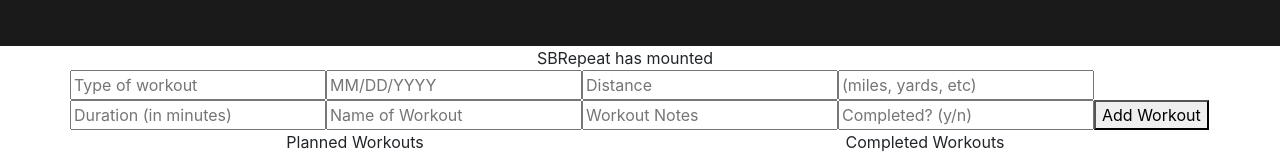
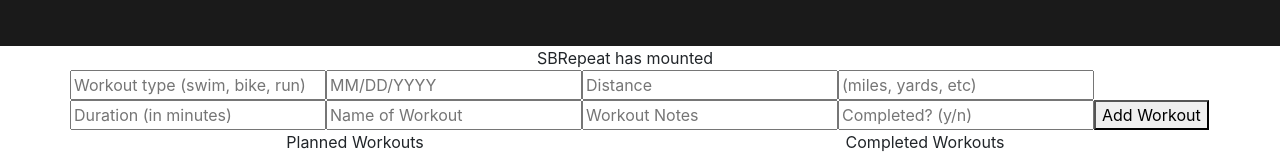
Before and after one commit to bpdavitt/SBRepeat, a React app: page / in a window 1280 px wide. Shown: the part 276-436 px from the top of the page. Built offline with nearby package versions, Linux system fonts and the light colour scheme; no server answers.

Commit message:
Clear datafields on submission of new workout

```diff
--- a/client/App.jsx
+++ b/client/App.jsx
@@ -25,6 +25,7 @@
     const workout = {}
     for (let i = 0; i < workoutData.length - 1; i++) {
       workout[workoutData[i].name] = workoutData[i].value;
+      workoutData[i].value = '';
     }
     workout.completed.toLowerCase().includes('y') ? workout.completed = true : workout.completed = false;
     console.log(workout);
--- a/client/components/CreateWorkout.jsx
+++ b/client/components/CreateWorkout.jsx
@@ -5,7 +5,7 @@
   return(
     <div>
       <form onSubmit={(e)=>{props.clickHandler(e)}}>
-        <input type="text" name="type" placeholder="Type of workout"></input>
+        <input type="text" name="type" placeholder="Workout type (swim, bike, run)"></input>
         <input type="text" name="date" placeholder="MM/DD/YYYY"></input>
         <input type="number" name="distance" placeholder="Distance"></input>
         <input type="text" name="distanceUnit" placeholder="(miles, yards, etc)"></input>
```
